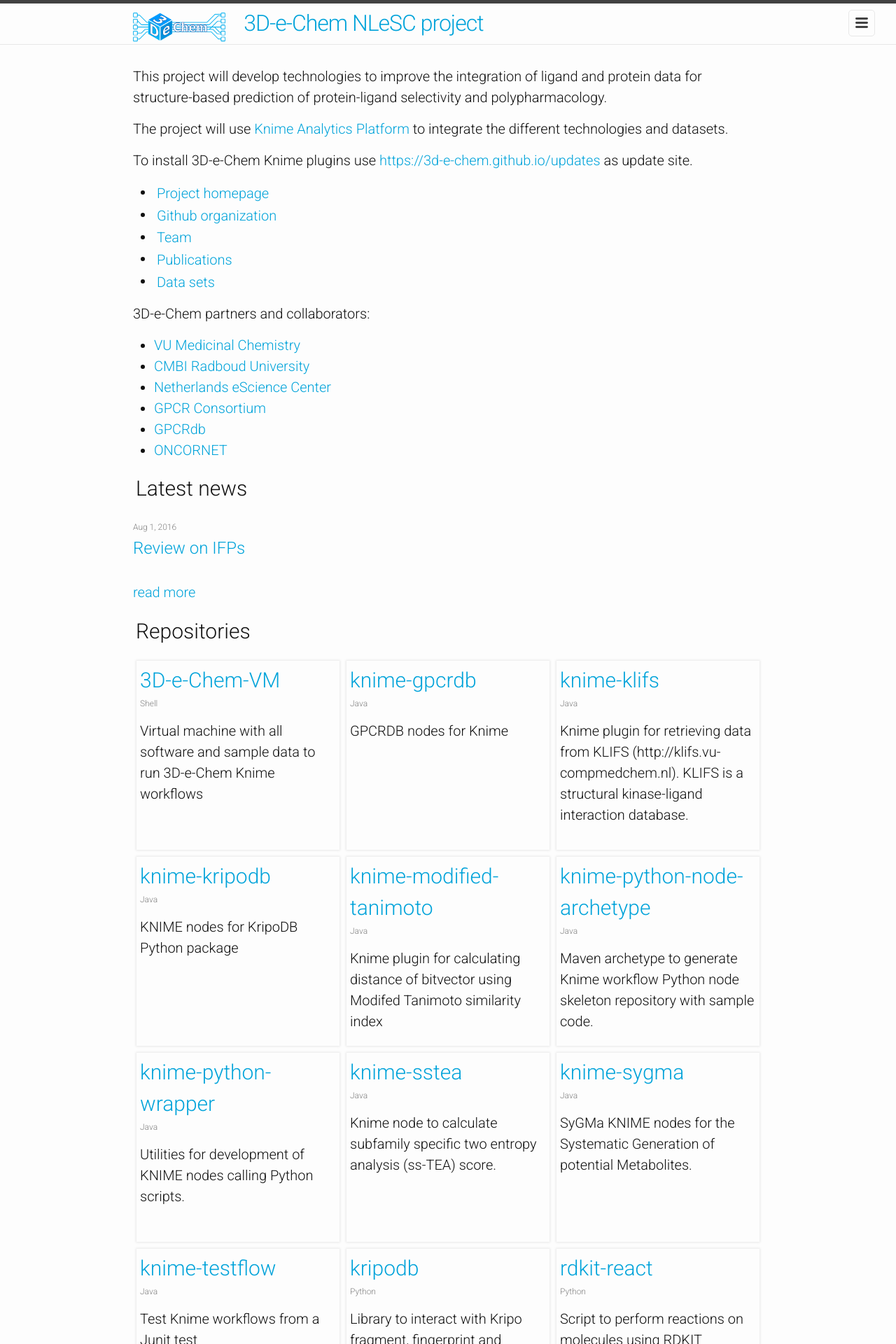
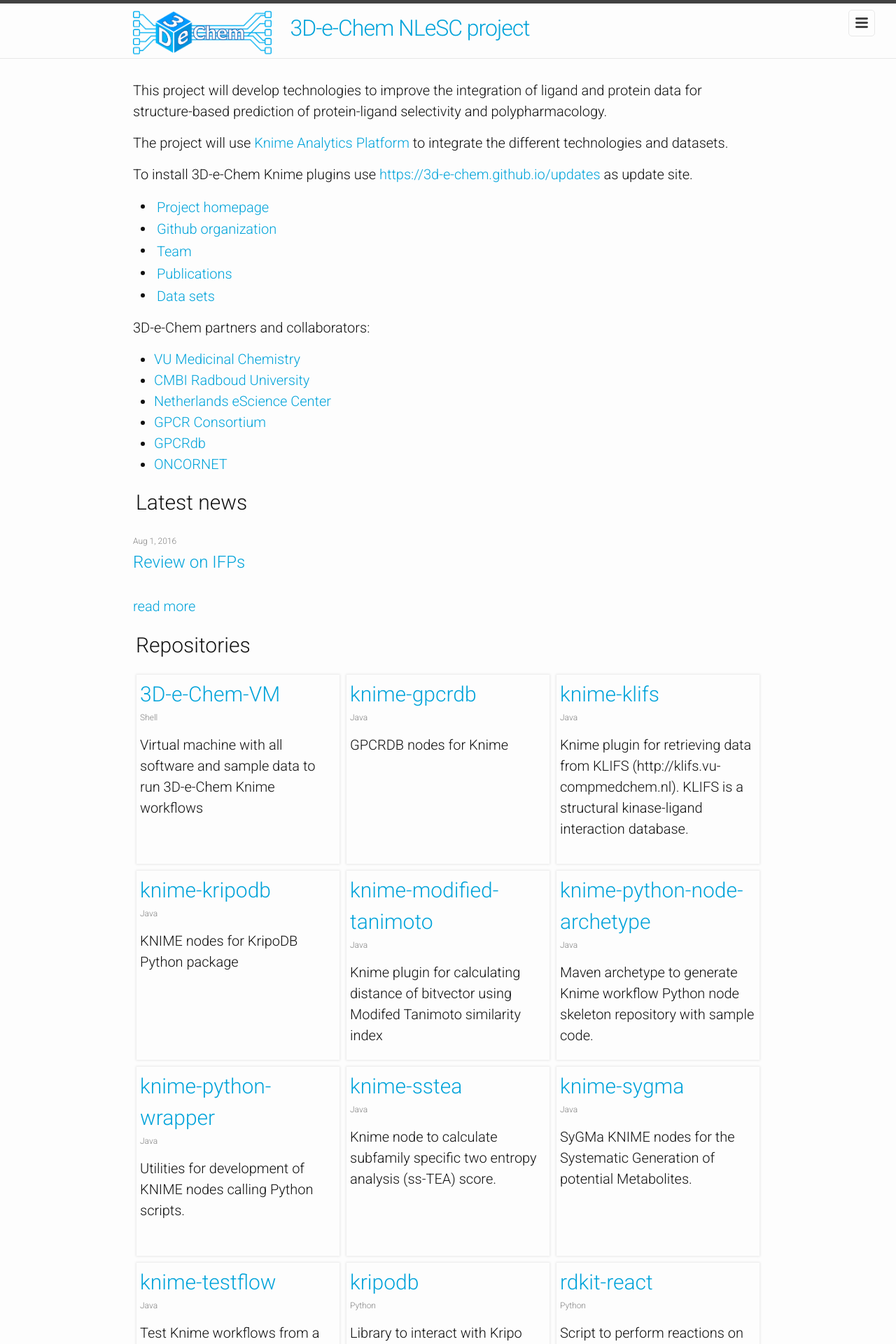
Before and after one commit to 3D-e-Chem/3D-e-Chem.github.io, a Jekyll site: the page built from index.html, in a window 1280 px wide. Shown: the top 1920 px of the page at 70% size. Built offline with Jekyll 4.4.1, drawn with Linux system fonts in a browser that asks for light colours; a style sheet for code colours, icons or effects is not loaded.

Commit message:
Updated logo style

```diff
--- a/_sass/_layout.scss
+++ b/_sass/_layout.scss
@@ -19,7 +19,7 @@
 }
 
 .site-titles img {
-    height: 2em;
+    height: 3em;
     padding-right: 1em;
 }
 
```
